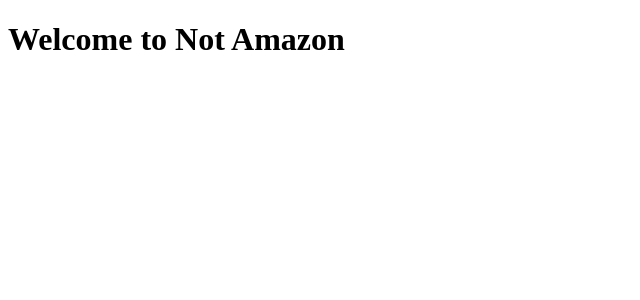
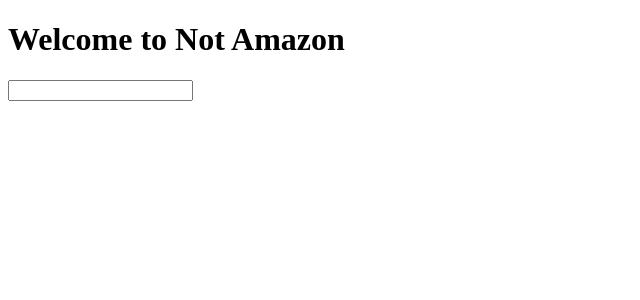
Before and after one commit to TimCPB/Nah-Mazon, a React (Create React App) app: page / in a window 1280 px wide. Shown: the top 300 px of the page, without its empty margins (0-640 px from the left). Built offline with nearby package versions, Linux system fonts and the light colour scheme; the HTML template or start-up script is replaced by a standard one.

Commit message:
Passing form test.

```diff
--- a/src/App.js
+++ b/src/App.js
@@ -1,10 +1,12 @@
 import React from 'react';
+import Form from './Form';
 
 
 function App() {
   return (
     <div className="App">
       <h1>Welcome to Not Amazon</h1>
+      <Form />
     </div>
   );
 }
--- a/src/Form.js
+++ b/src/Form.js
@@ -1,18 +1,36 @@
+// import React from 'react';
+// class Form extends React.Component {
+//
+//   onSubmitFn = (event) => {
+//     console.log(event)
+//   }
+//
+//   render() {
+//     return (
+//       <form onSubmit={this.onSubmitFn}>
+//         <input type='submit'/>
+//       </form>
+//     )
+//
+//   }
+// }
+//
+// export default Form
+
+
 import React from 'react';
-
 class Form extends React.Component {
-
-  onSubmitFn = (event) => {
-    console.log(event)
+  state = { data: {} };
+  onSubmit = e => {
+    e.preventDefault();
+    this.props.onSubmit();
   }
-
   render() {
     return (
-      <form onSubmit={this.onSubmitFn}>
-        <input type='submit'/>
+      <form method="post" onSubmit={this.onSubmit}>
+        <input type="text"/>
       </form>
-    )
-
+    );
   }
 }
 
```
